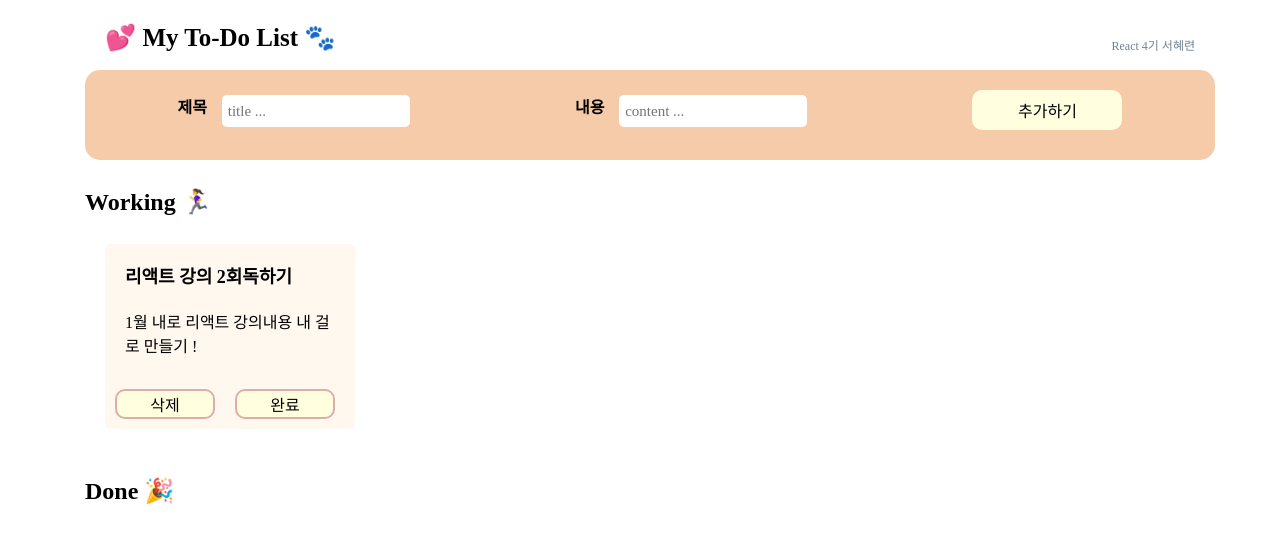
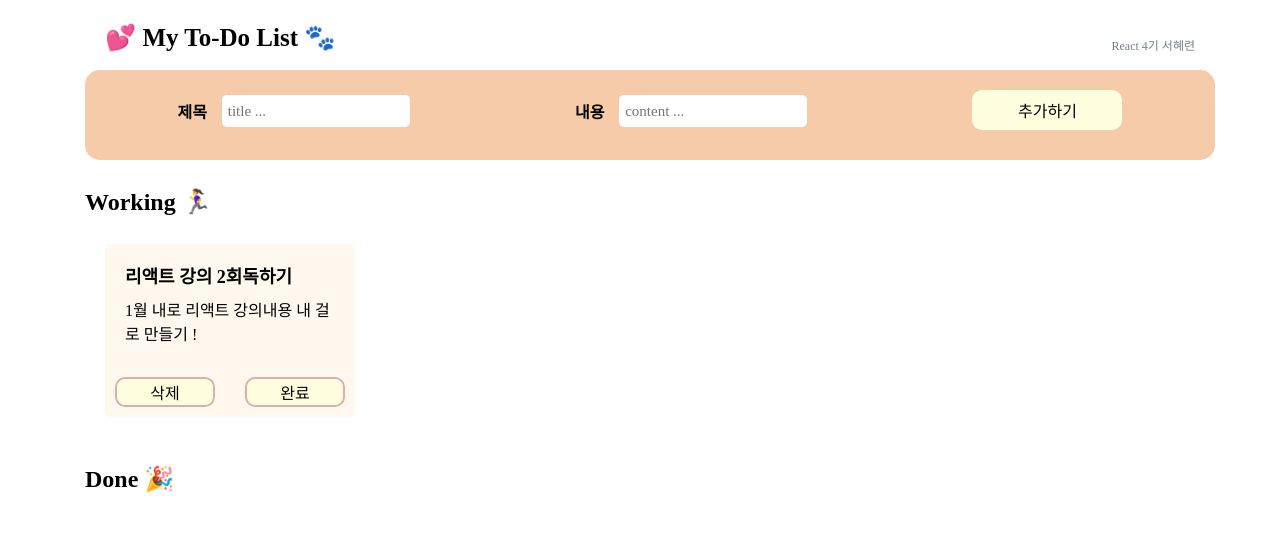
Before and after one commit to Hyeryeon-Seo/my-to-do-list, a React (Create React App) app: page / in a window 1280 px wide. Shown: the top 544 px of the page. Built offline with nearby package versions, Linux system fonts and the light colour scheme; a web font is replaced by a local one.

Commit message:
feat&update: 컴포넌트 수정- TodoForm.jsx 추가 및 TodoBtn, Input 수정, Todo->TodoList 이름 변경

```diff
--- a/src/App.css
+++ b/src/App.css
@@ -95,7 +95,7 @@ form {
   font-size: medium;
   font-weight: bold;
   margin-right: 15px;
-  margin-top: 20px;
+  margin-top: 25px;
 }
 
 input {
@@ -127,6 +127,8 @@ section {
 
 .workingTodo-box,
 .doneTodo-box {
+  display: flex;
+  flex-direction: column;
   margin-top: 20px;
   background-color: rgb(255, 248, 239);
   border: none;
@@ -144,6 +146,13 @@ section {
   box-shadow: 0px 0px 3px 1px lightcoral;
 }
 
+.todo-main {
+  /*todoTitle과 todoContent 포함하는 div*/
+  display: flex;
+  flex-direction: column;
+  gap: 0.5rem; /*flex적용해야 가능, 내부요소들사이 간격 부여*/
+}
+
 .doneTodoList {
   margin-top: 50px;
 }
@@ -156,14 +165,20 @@ section {
 .todoTitle {
   font-size: large;
   font-weight: bold;
-  margin: 20px;
+  margin: 20px auto 0 20px;
   line-height: 1.5em;
 }
 
 .todoContent {
-  margin: 20px;
+  margin: 0 20px 20px 20px;
   line-height: 1.5em;
   min-height: 20px;
+}
+
+.todo-btns {
+  /*삭제,완료(취소)버튼 포함하는 div*/
+  display: flex;
+  justify-content: space-between; /*버튼양끝위치*/
 }
 
 .add-btn,
--- a/src/components/todo/CustomInput.jsx
+++ b/src/components/todo/CustomInput.jsx
@@ -1,19 +1,22 @@
 import React from "react";
 
 function CustomInput(props) {
-  const { value, onChange, placeholder, name } = props; // 구조분해할당
+  const { children, value, onChange, placeholder, name } = props; // 구조분해할당
   return (
+    <div className="inputBox">
+      <div className="inputText">{children}</div>
       <input
         style={{
           borderRadius: 5, // css 쓰는법 약간 다름 주의
           borderWidth: 0, // 테두리 없애기
         }}
+        name={name}
         type="text"
         value={value}
         onChange={onChange}
         placeholder={placeholder}
-      name={name}
       />
+    </div>
   );
 }
 
--- a/src/components/todo/Todo.jsx
+++ /dev/null
@@ -1,53 +0,0 @@
-import React from "react";
-import CustomBtn from "./CustomBtn";
-// 여기서 CustomBtn 사용해서..(CustomBtn으로 props 내려주기) import
-//App.jsx 나 TodoController 등 상위 컴포넌트 - import하는게 아니다. 오히려 여기서 export해서 상위컴포넌트에서 import (여기서는 상위컴의 props 내려받아 사용)
-function Todo(props) {
-  const {
-    type,
-    todo,
-    key,
-    title,
-    content,
-    firstHandler,
-    secondHandler,
-    firstBtn,
-    secondBtn,
-  } = props; // 구조분해할당
-
-  if (type === "working") {
-    // === 주의
-    return (
-      // Working 리스트
-      <div key={key} className="workingTodo-box">
-        <div className="todoTitle">{title}</div>
-        <div className="todoContent">{content}</div>
-        <CustomBtn className="del-btn" onClick={() => firstHandler(todo.id)}>
-          {firstBtn}
-        </CustomBtn>
-        <CustomBtn className="done-btn" onClick={() => secondHandler(todo.id)}>
-          {secondBtn}
-        </CustomBtn>
-      </div>
-    );
-  } else {
-    return (
-      // Done 리스트
-      <div key={key} className="doneTodo-box">
-        <div className="todoTitle">{title}</div>
-        <div className="todoContent">{content}</div>
-        <CustomBtn className="del-btn" onClick={() => firstHandler(todo.id)}>
-          {firstBtn}
-        </CustomBtn>
-        <CustomBtn
-          className="working-btn"
-          onClick={() => secondHandler(todo.id)}
-        >
-          {secondBtn}
-        </CustomBtn>
-      </div>
-    );
-  }
-}
-
-export default Todo;
--- a/src/components/todo/TodoController.jsx
+++ b/src/components/todo/TodoController.jsx
@@ -1,7 +1,6 @@
 import React, { useState } from "react";
-import CustomInput from "./CustomInput";
-import CustomBtn from "./CustomBtn";
-import Todo from "./Todo";
+import Todo from "./TodoList";
+import TodoForm from "./TodoForm";
 
 function TodoController() {
   const [todoList, setTodoList] = useState([
@@ -96,6 +95,14 @@ function TodoController() {
   return (
     <main>
       {/*여기선 일단 form태그자체는 컴포넌트화 X, 그 안의 input만 컴포넌트화했다 */}
+      <TodoForm
+        onSubmit={onSubmit}
+        valueTitle={title}
+        valueContent={content}
+        onChangeTitle={handleTitleInputChange}
+        onChangeContent={handleContentInputChange}
+      ></TodoForm>
+      {/* props전
       <form onSubmit={onSubmit}>
         <div className="inputBox">
           <div className="inputText">제목</div>
@@ -103,7 +110,7 @@ function TodoController() {
             value={title}
             onChange={handleTitleInputChange}
             placeholder=" title ..."
-            name="title"
+
           />
         </div>
         <div className="inputBox">
@@ -112,17 +119,17 @@ function TodoController() {
             value={content}
             onChange={handleContentInputChange}
             placeholder=" content ..."
-            name="content"
           />
         </div>
         {/* 아래버튼 속성 onClick={addTodoHandler}을 없애고
         대신 type="submit"을 넣고,
         form태그에 연결된 함수 onSubmit안에서 유효성검사와 함께
-        추가기능 처리하도록 함*/}
+        추가기능 처리하도록 함
         <CustomBtn className="add-btn" type="submit">
           추가하기
         </CustomBtn>
       </form>
+      */}
       <section>
         <div className="workingTodoList">
           <div className="listTitle">Working 🏃‍♀️</div>
--- /dev/null
+++ b/src/components/todo/TodoForm.jsx
@@ -0,0 +1,36 @@
+import React from "react";
+import CustomInput from "./CustomInput";
+import CustomBtn from "./CustomBtn";
+
+function TodoForm({
+  onSubmit,
+  valueTitle,
+  valueContent,
+  onChangeTitle,
+  onChangeContent,
+}) {
+  return (
+    <form onSubmit={onSubmit}>
+      <CustomInput
+        name="title"
+        value={valueTitle}
+        onChange={onChangeTitle}
+        placeholder=" title ..."
+      >
+        제목
+      </CustomInput>
+      <CustomInput
+        name="content"
+        value={valueContent}
+        onChange={onChangeContent}
+        placeholder=" content ..."
+      >
+        내용
+      </CustomInput>
+      {/*추가하기 버튼은 form태그 안에 있어 onClick속성 props 내려주지않았음*/}
+      <CustomBtn className="add-btn">추가하기</CustomBtn>
+    </form>
+  );
+}
+
+export default TodoForm;
--- /dev/null
+++ b/src/components/todo/TodoList.jsx
@@ -0,0 +1,64 @@
+import React from "react";
+import CustomBtn from "./CustomBtn";
+// 여기서 CustomBtn 사용해서..(CustomBtn으로 props 내려주기) import
+//App.jsx 나 TodoController 등 상위 컴포넌트 - import하는게 아니다. 오히려 여기서 export해서 상위컴포넌트에서 import (여기서는 상위컴의 props 내려받아 사용)
+function TodoList(props) {
+  const {
+    type,
+    todo,
+    key,
+    title,
+    content,
+    firstHandler,
+    secondHandler,
+    firstBtn,
+    secondBtn,
+  } = props; // 구조분해할당
+
+  if (type === "working") {
+    // === 주의
+    return (
+      // Working 리스트
+      <li key={key} className="workingTodo-box">
+        <div className="todo-main">
+          <h2 className="todoTitle">{title}</h2>
+          <p className="todoContent">{content}</p>
+        </div>
+        <div className="todo-btns">
+          <CustomBtn className="del-btn" onClick={() => firstHandler(todo.id)}>
+            {firstBtn}
+          </CustomBtn>
+          <CustomBtn
+            className="done-btn"
+            onClick={() => secondHandler(todo.id)}
+          >
+            {secondBtn}
+          </CustomBtn>
+        </div>
+      </li>
+    );
+  } else {
+    return (
+      // Done 리스트
+      <li key={key} className="doneTodo-box">
+        <div className="todo-main">
+          <h2 className="todoTitle">{title}</h2>
+          <p className="todoContent">{content}</p>
+        </div>
+        <div className="todo-btns">
+          <CustomBtn className="del-btn" onClick={() => firstHandler(todo.id)}>
+            {firstBtn}
+          </CustomBtn>
+          <CustomBtn
+            className="working-btn"
+            onClick={() => secondHandler(todo.id)}
+          >
+            {secondBtn}
+          </CustomBtn>
+        </div>
+      </li>
+    );
+  }
+}
+
+export default TodoList;
```
Lines whose indentation alone changed are shown as unchanged.
